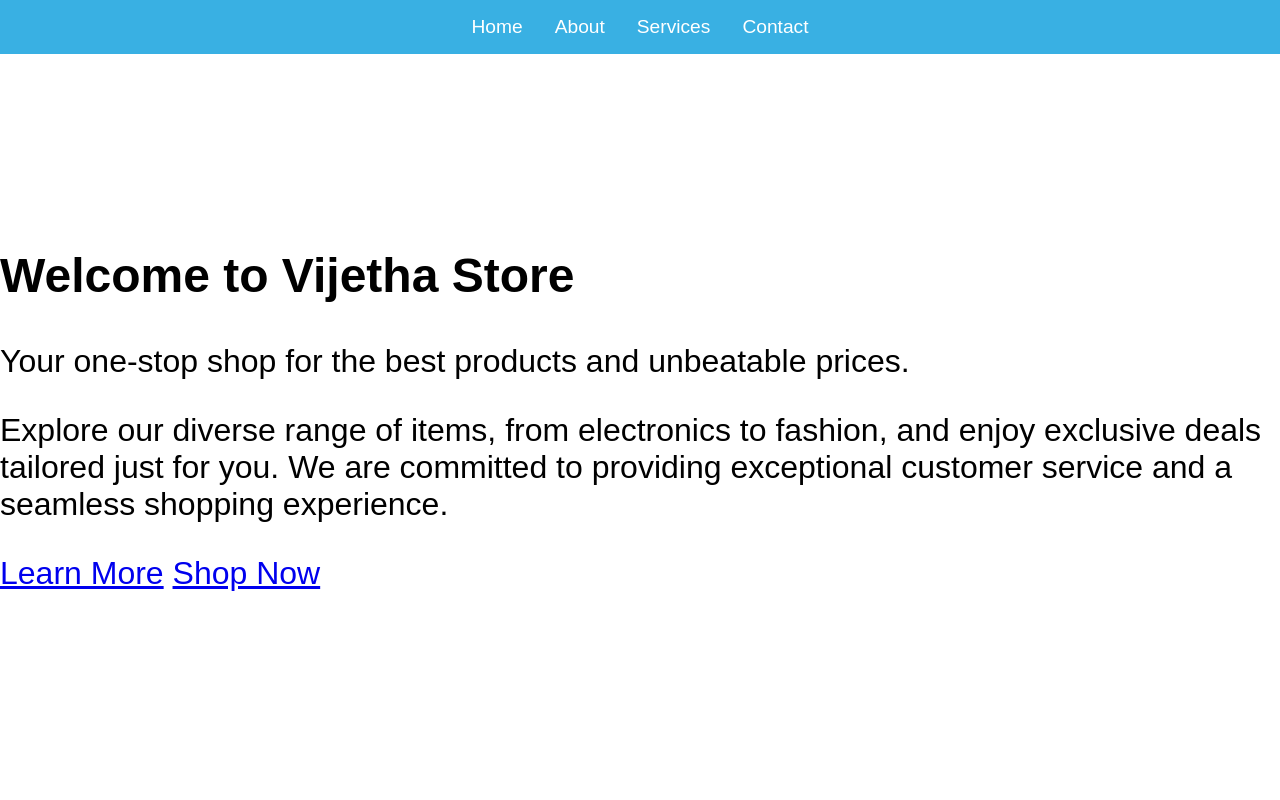
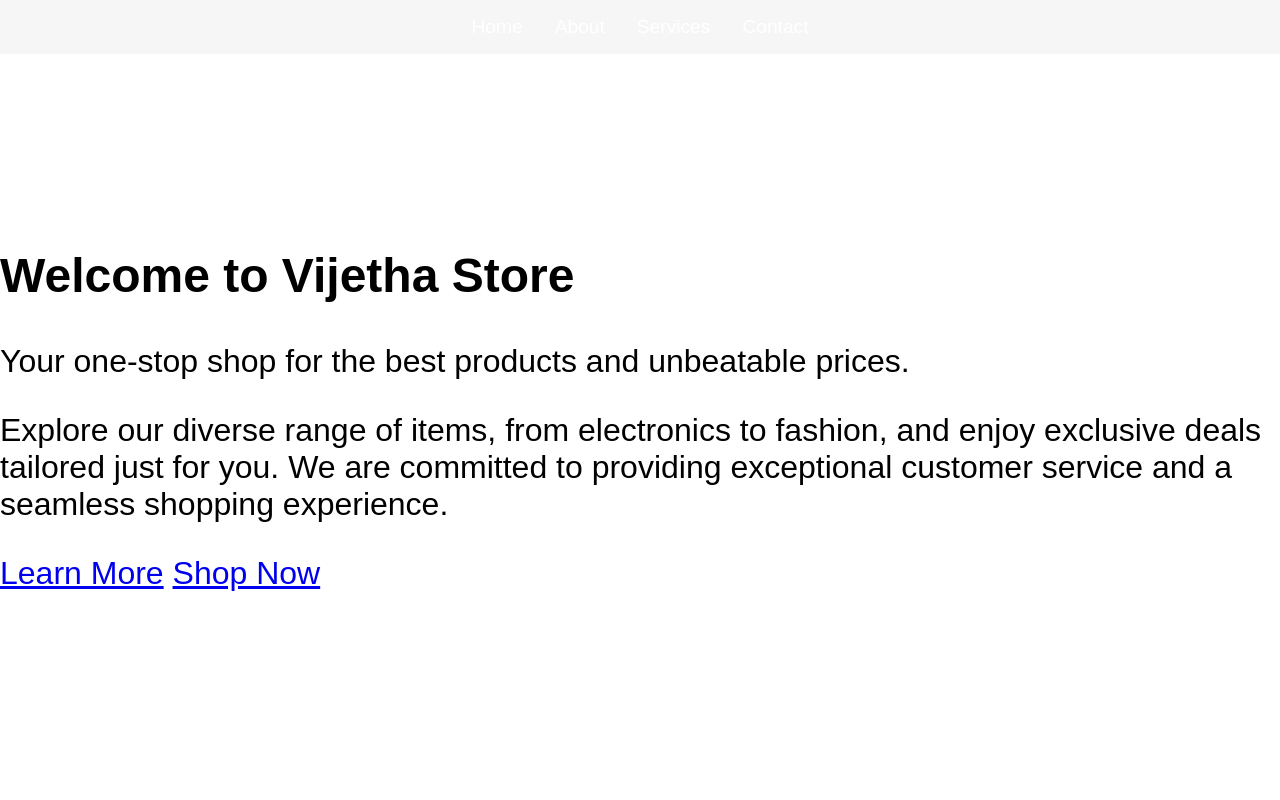
Before and after one commit to shivashankarbejjanki/PRODIGY_WD_01, a plain HTML site: page index.html in a window 1280 px wide. Shown: the top 800 px of the page. Drawn offline with Linux system fonts and the light colour scheme.

Commit message:
Update style.css

```diff
--- a/style.css
+++ b/style.css
@@ -15,7 +15,7 @@ body {
     width: 100%;
     top: 0;
     left: 0;
-    background-color: #39b0e3;
+    background-color: #f6f6f6;
     transition: background-color 0.3s ease;
 }
 
```
